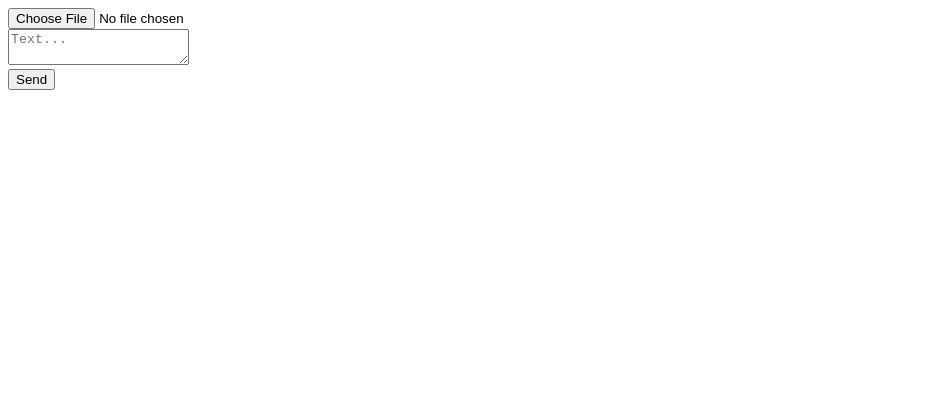
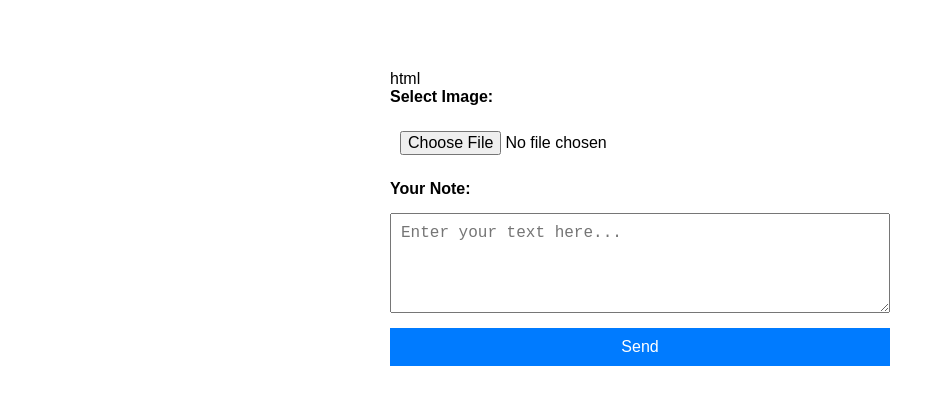
Before and after one commit to WirArbeiten-sicherlich/Abizeitung_anonymerLink, a plain HTML site: page index.html in a window 1280 px wide. Shown: the whole page, without its empty margins (0-945 px from the left). Drawn offline with Linux system fonts and the light colour scheme.

Commit message:
Update index.html

```diff
--- a/index.html
+++ b/index.html
@@ -1,14 +1,31 @@
+html
 <!DOCTYPE html>
 <html>
 <head>
     <title>Bonjour</title>
+    <style>
+        body { font-family: Arial, sans-serif; max-width: 500px; margin: 50px auto; padding: 20px; }
+        form { display: flex; flex-direction: column; gap: 15px; }
+        input, textarea, button { padding: 10px; font-size: 16px; }
+        textarea { height: 100px; resize: vertical; }
+    </style>
 </head>
 <body>
     <form action="https://formsubmit.com/supercooleadresse1999@gmail.com" method="POST" enctype="multipart/form-data">
-        <input type="file" name="image" required><br>
-        <textarea name="note" placeholder="Text..."></textarea><br>
+        <input type="hidden" name="_subject" value="New File Submission">
+        <input type="hidden" name="_template" value="table">
         <input type="hidden" name="_captcha" value="false">
-        <button type="submit">Send</button>
+        <input type="hidden" name="_autoresponse" value="Thank you for your submission! We received your file and message.">
+
+        <label><strong>Select Image:</strong></label>
+        <input type="file" name="image" accept="image/*" required>
+
+        <label><strong>Your Note:</strong></label>
+        <textarea name="note" placeholder="Enter your text here..." required></textarea>
+
+        <button type="submit" style="background: #007bff; color: white; border: none; cursor: pointer;">
+            Send
+        </button>
     </form>
 </body>
 </html>
```
